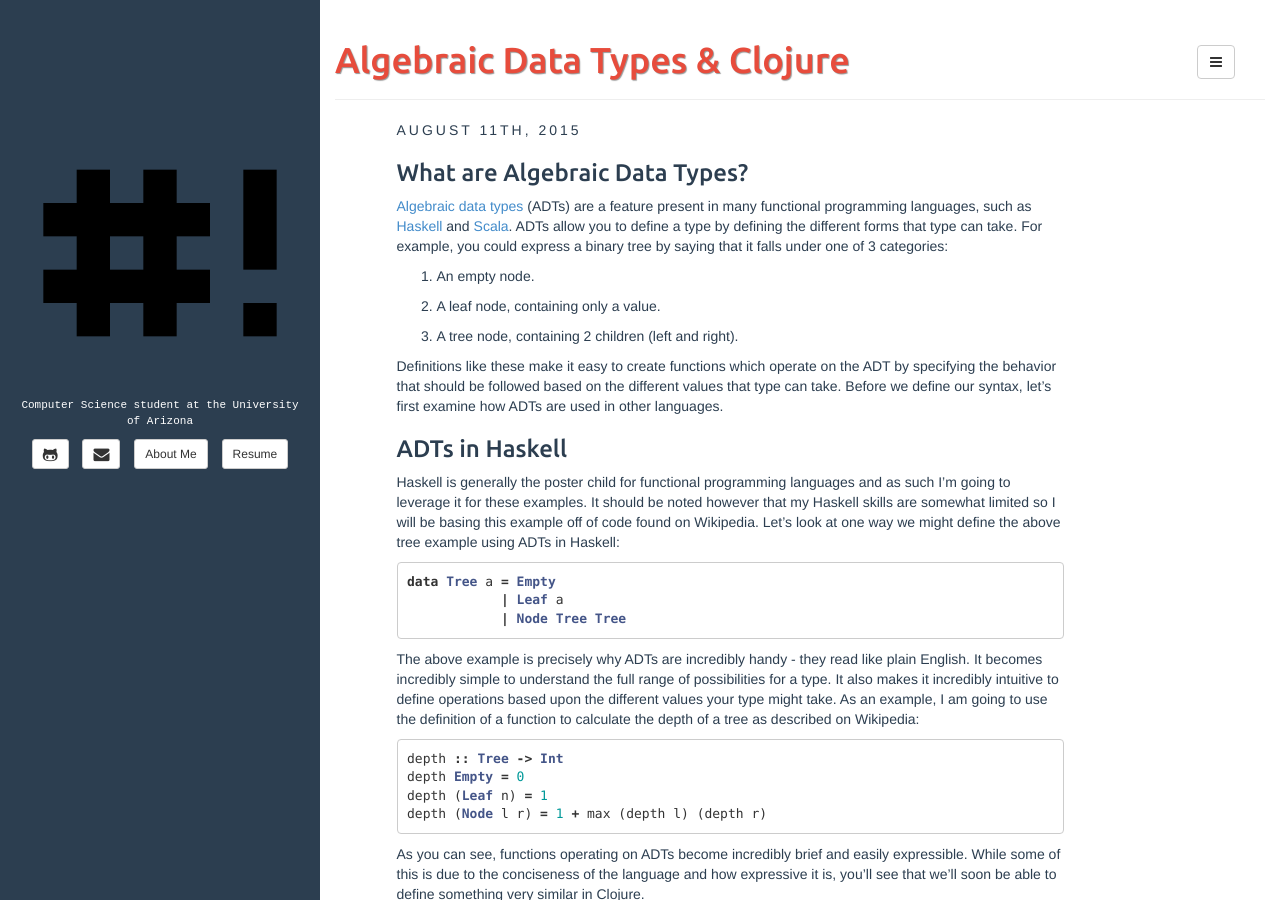
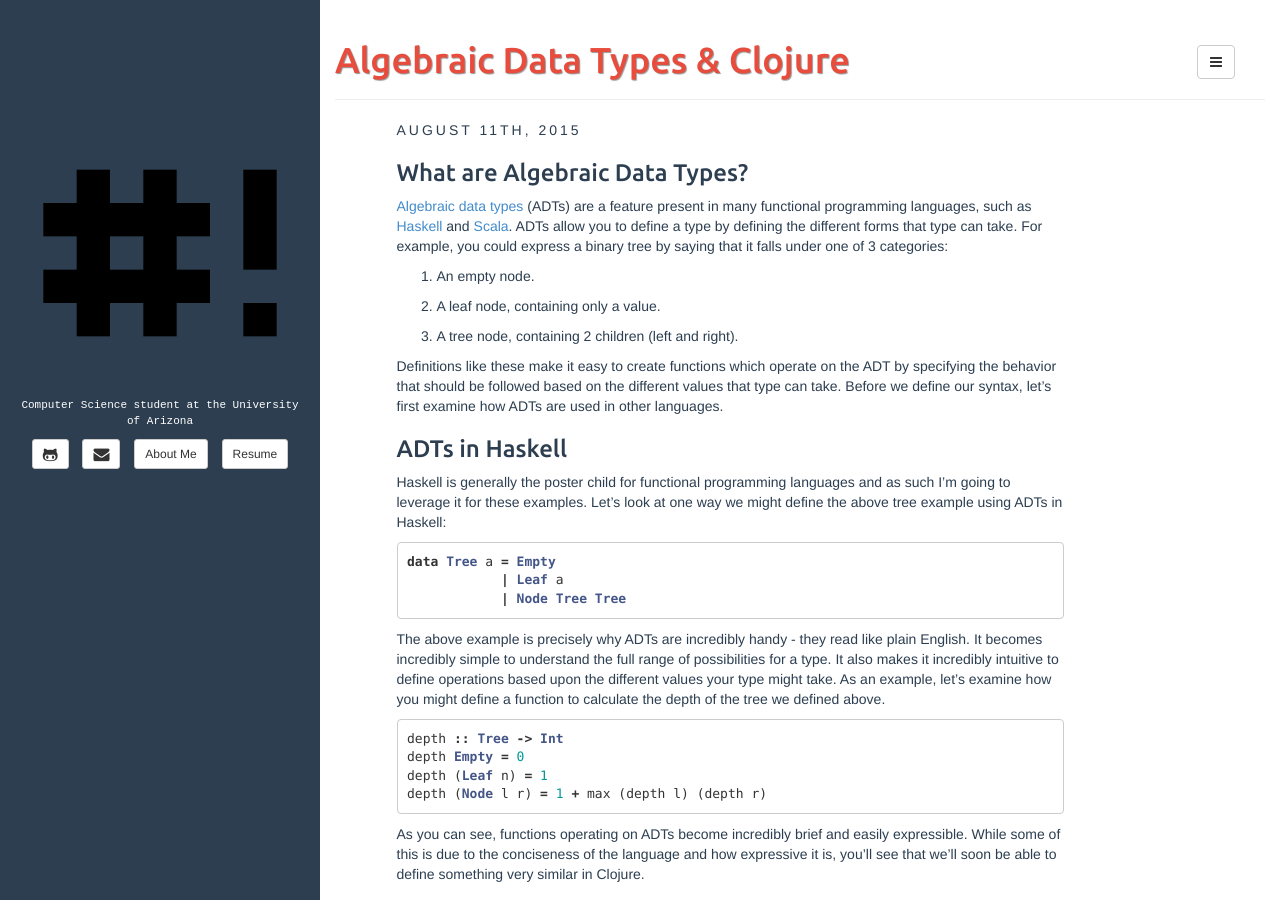
Before and after one commit to gizmo385/gizmo385.github.io, a Jekyll site: the page built from _posts/2015-08-11-adts-in-clojure.md, in a window 1280 px wide and 900 px high. Built offline with Jekyll 4.4.1, drawn with Linux system fonts in a browser that asks for light colours; Markdown is read by kramdown in place of the engine named in the settings; comment, search, counter and statistics services are not loaded; some of the changed text lies outside the part shown.

Commit message:
Removed some cluttered notes in the ADT post

````diff
--- a/_posts/2015-08-11-adts-in-clojure.md
+++ b/_posts/2015-08-11-adts-in-clojure.md
@@ -30,8 +30,7 @@
 ### ADTs in Haskell
 
 Haskell is generally the poster child for functional programming languages and as such I'm going to
-leverage it for these examples. It should be noted however that my Haskell skills are somewhat
-limited so I will be basing this example off of code found on Wikipedia. Let's look at one way we
+leverage it for these examples. Let's look at one way we
 might define the above tree example using ADTs in Haskell:
 
 ```haskell
@@ -43,8 +42,8 @@
 The above example is precisely why ADTs are incredibly handy - they read like plain English. It
 becomes incredibly simple to understand the full range of possibilities for a type. It also makes it
 incredibly intuitive to define operations based upon the different values your type might take. As
-an example, I am going to use the definition of a function to calculate the depth of a tree as
-described on Wikipedia:
+an example, let's examine how you might define a function to calculate the depth of the tree we
+defined above.
 
 ```haskell
 depth :: Tree -> Int
@@ -164,9 +163,6 @@
 available in my [LearningClojure](https://github.com/gizmo385/LearningClojure/) repository
 [here](https://github.com/gizmo385/LearningClojure/blob/master/adt/src/adt/core.clj).
 
-As I noted in this post, my Haskell skills are particularly rusty, so if you find any syntax errors
-in this post, feel free to submit a pull request or message me and I will be happy to fix them.
-
 ### Addendum
 
 While messing with the syntax over the past few days, I discovered that it is possible to get
````
